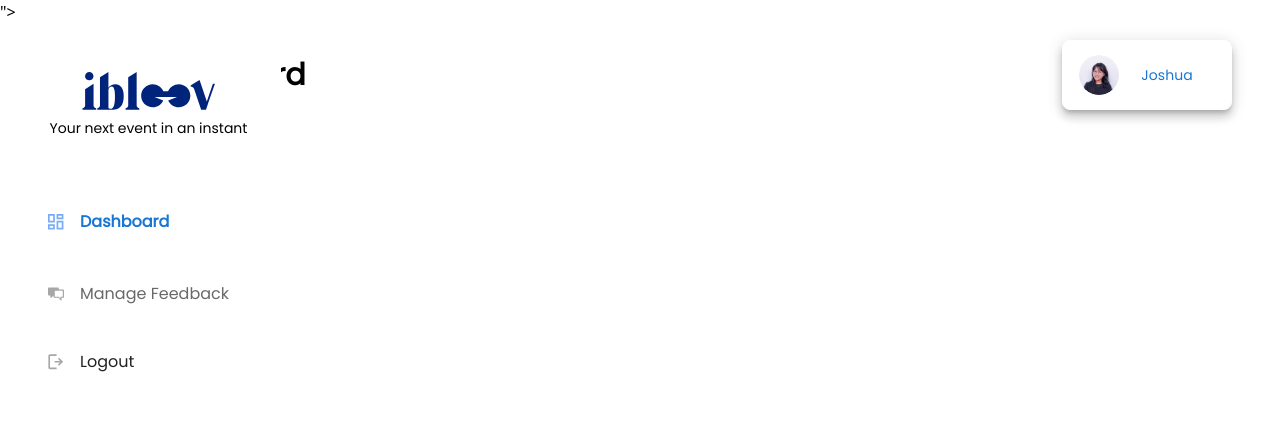
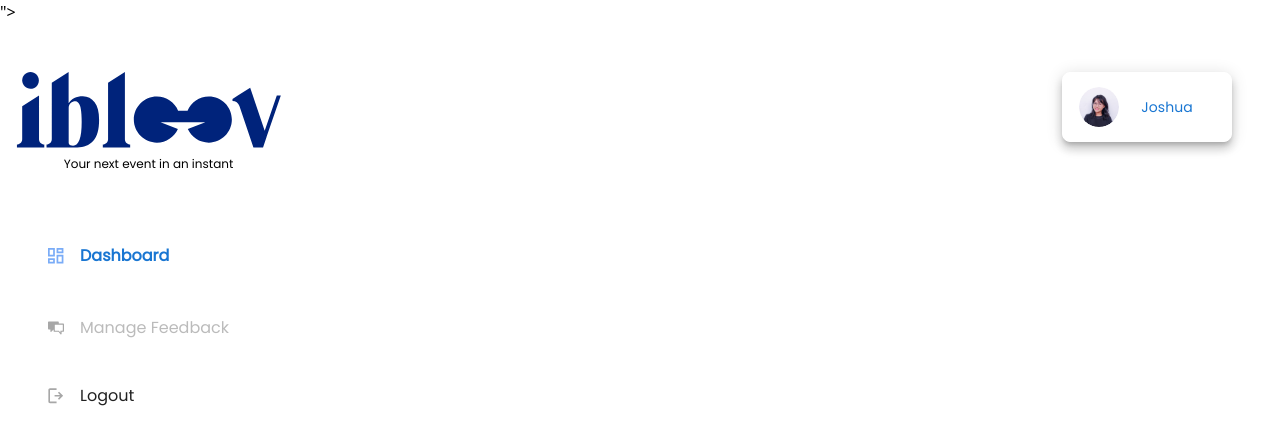
Before and after one commit to JoshFransix/ibloov-adminDashboard, a Nuxt app: page /dashboardPanel/Dashboard in a window 1280 px wide. Shown: the top 444 px of the page. Built offline with nearby package versions, Linux system fonts and the light colour scheme.

Commit message:
updated sidebar and feedback page

```diff
--- a/components/SideBar.vue
+++ b/components/SideBar.vue
@@ -1,6 +1,6 @@
 <template>
   <v-main class="fixed z-50 bg-white">
-    <div class="md:z-50 md:hidden">
+    <div class="md:z-50 md:hidden pr-8">
       <aside class="sideBar text-[#00237b] h-full min-h-screen">
         <div
           class="
@@ -13,12 +13,8 @@
             justify-center
           "
         >
-          <img
-            src="@/assets/img/ibloov.svg"
-            alt=""
-            class="mx-auto w-1/2 lg:w-1/3"
-          />
-          <h3 class="text-sm mt-2 text-black">Your next event in an instant</h3>
+          <img src="@/assets/img/ibloov.svg" alt="" class="mx-auto w-[60%]" />
+          <h3 class="text-xs mt-2 text-black">Your next event in an instant</h3>
         </div>
         <!-- <div class="bottomContent mt-20 ml-4 toggle">
 
@@ -82,7 +78,9 @@
                 <v-img class="mr-4 ml-4">
                   <img src="@/assets/img/logout.svg" alt="" class="w-4 h-4" />
                 </v-img>
-                <v-list-item-title>Logout</v-list-item-title>
+                <v-list-item-title class="text-[#bbb]"
+                  >Logout</v-list-item-title
+                >
               </v-list-item>
             </div>
           </v-list-item-group>
@@ -134,9 +132,12 @@ a {
 }
 
 a:not([aria-current="page"]),
+a:not(.nuxt-link-exact-active),
+a:not(.nuxt-link-active),
 .logout {
   filter: grayscale(100%);
   transition: 0.3s ease-in-out;
+  color: #bbb;
 }
 
 a span {
@@ -148,7 +149,9 @@ a span {
   display: none;
 }
 
-a[aria-current="page"] {
+a[aria-current="page"],
+a.nuxt-link-exact-active,
+a.nuxt-link-active {
   position: relative;
   font-weight: bolder;
   transition: 0.3s ease-in-out;
--- a/components/SideBarMobile.vue
+++ b/components/SideBarMobile.vue
@@ -56,7 +56,7 @@
               <v-img class="mr-4 ml-4">
                 <img src="@/assets/img/logout.svg" alt="" class="w-4 h-4" />
               </v-img>
-              <v-list-item-title>Logout</v-list-item-title>
+              <v-list-item-title class="text-[#bbb]">Logout</v-list-item-title>
             </v-list-item>
           </div>
         </v-list-item-group>
@@ -102,9 +102,12 @@ a {
 }
 
 a:not([aria-current="page"]),
+a:not(.nuxt-link-exact-active),
+a:not(.nuxt-link-active),
 .logout {
   filter: grayscale(100%);
   transition: 0.3s ease-in-out;
+  color: #bbb;
 }
 
 a span {
@@ -116,7 +119,9 @@ a span {
   display: none;
 }
 
-a[aria-current="page"] {
+a[aria-current="page"],
+a.nuxt-link-exact-active,
+a.nuxt-link-active {
   position: relative;
   font-weight: bolder;
   transition: 0.3s ease-in-out;
--- a/components/SmallCardDisplay.vue
+++ b/components/SmallCardDisplay.vue
@@ -5,7 +5,7 @@
       text-white
       w-full
       h-max
-      rounded-xl
+      rounded-[15px]
       px-5
       py-9
       flex
--- a/pages/dashboardPanel/Dashboard.vue
+++ b/pages/dashboardPanel/Dashboard.vue
@@ -7,8 +7,8 @@
           dashboardContainer
           relative
           d-flex
-          pl-[18rem]
-          lg:pl-[16rem]
+          pl-[20rem]
+          lg:pl-[19rem]
           md:pl-0
         "
       >
@@ -32,7 +32,7 @@
                 align-center
                 justify-space-between
                 font-bold
-                pt-4
+                pt-12
                 pb-4
               "
             >
--- a/pages/dashboardPanel/Feedback.vue
+++ b/pages/dashboardPanel/Feedback.vue
@@ -7,8 +7,8 @@
           dashboardContainer
           relative
           d-flex
-          pl-[18rem]
-          lg:pl-[16rem]
+          pl-[20rem]
+          lg:pl-[19rem]
           md:pl-0
         "
       >
@@ -32,7 +32,7 @@
                 align-center
                 justify-space-between
                 font-bold
-                pt-4
+                pt-12
                 pb-4
               "
             >
@@ -65,8 +65,8 @@
             <div
               class="
                 totalRating
-                mt-2
-                mb-6
+                mt-9
+                mb-8
                 flex
                 justify-between
                 align-center
```
